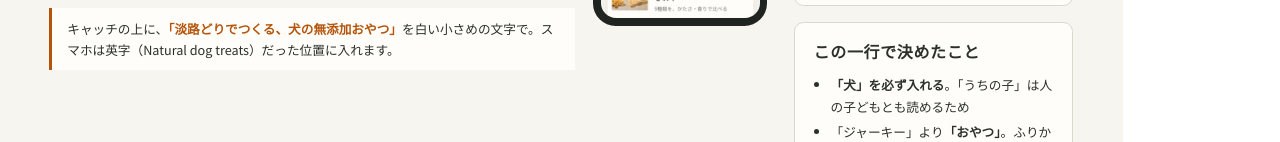
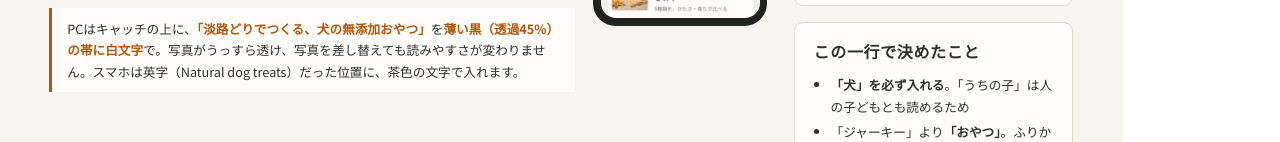
Before and after one commit to podoro8139/kukusini_base, a plain HTML site: page docs/fv/一行案.html in a window 1280 px wide. Shown: the part 510-652 px from the top of the page. Drawn offline with Linux system fonts and the light colour scheme.

Commit message:
一行案：PCは薄い黒（透過45%）の帯に白文字、文字を大きく
Co-Authored-By: Claude Opus 5.5 <noreply@anthropic.com>
Claude-Session: https://claude.ai/code/session_01V8a2nnpotEXHSteeG5GuqR

```diff
--- a/docs/fv/line.js
+++ b/docs/fv/line.js
@@ -8,7 +8,7 @@ const LINE = process.argv[4] || '淡路どりでつくる、犬の無添加お
     if(window.kkMv){window.kkMv.autoplay.stop(); window.kkMv.slideToLoop(0,0);} window.scrollTo(0,0); }, LINE);
   await p.addStyleTag({content:`body > div:first-child[style*="f3e6da"]{display:none}
     .kk-hero-eb.mk-line{display:block!important;font-family:var(--kk-sans)!important;text-transform:none!important;letter-spacing:.1em!important;font-weight:500}
-    @media(min-width:900px){.kk-hero-eb.mk-line{color:#fff!important;font-size:15px!important;margin:0 0 14px!important;text-shadow:0 1px 8px rgba(0,0,0,.45)}}
+    @media(min-width:900px){.kk-hero-eb.mk-line{display:inline-block!important;color:#fff!important;background:rgba(20,22,20,.45);backdrop-filter:blur(2px);font-size:22px!important;letter-spacing:.1em!important;padding:7px 18px!important;margin:0 0 18px!important;border-radius:2px}}
     @media(max-width:899px){.kk-hero-eb.mk-line{font-size:12.5px!important;margin:0 0 10px!important}}`});
   await p.waitForTimeout(400);
   await p.screenshot({ path: `${out}/LINE-${dev}.jpg`, type:'jpeg', quality:82 }); await ctx.close(); }
--- a/docs/fv/一行案.html
+++ b/docs/fv/一行案.html
@@ -33,7 +33,7 @@ ul { margin:0; padding-left:4.5mm; } li { margin-bottom:1mm; }
 <div class="body">
 <div><div class="shots">
 <div><p class="lbl">PC</p><div class="pc"><div class="bar"></div><img src="LINE-pc.jpg"></div>
-<div class="mark">キャッチの上に、<b>「淡路どりでつくる、犬の無添加おやつ」</b>を白い小さめの文字で。スマホは英字（Natural dog treats）だった位置に入れます。</div></div>
+<div class="mark">PCはキャッチの上に、<b>「淡路どりでつくる、犬の無添加おやつ」</b>を<b>薄い黒（透過45%）の帯に白文字</b>で。写真がうっすら透け、写真を差し替えても読みやすさが変わりません。スマホは英字（Natural dog treats）だった位置に、茶色の文字で入れます。</div></div>
 <div><p class="lbl">スマホ</p><div class="sp"><img src="LINE-sp.jpg"></div></div>
 </div></div>
 <div class="side">
```
Also changed, not shown: docs/fv/LINE-pc.jpg, 1 other file.
